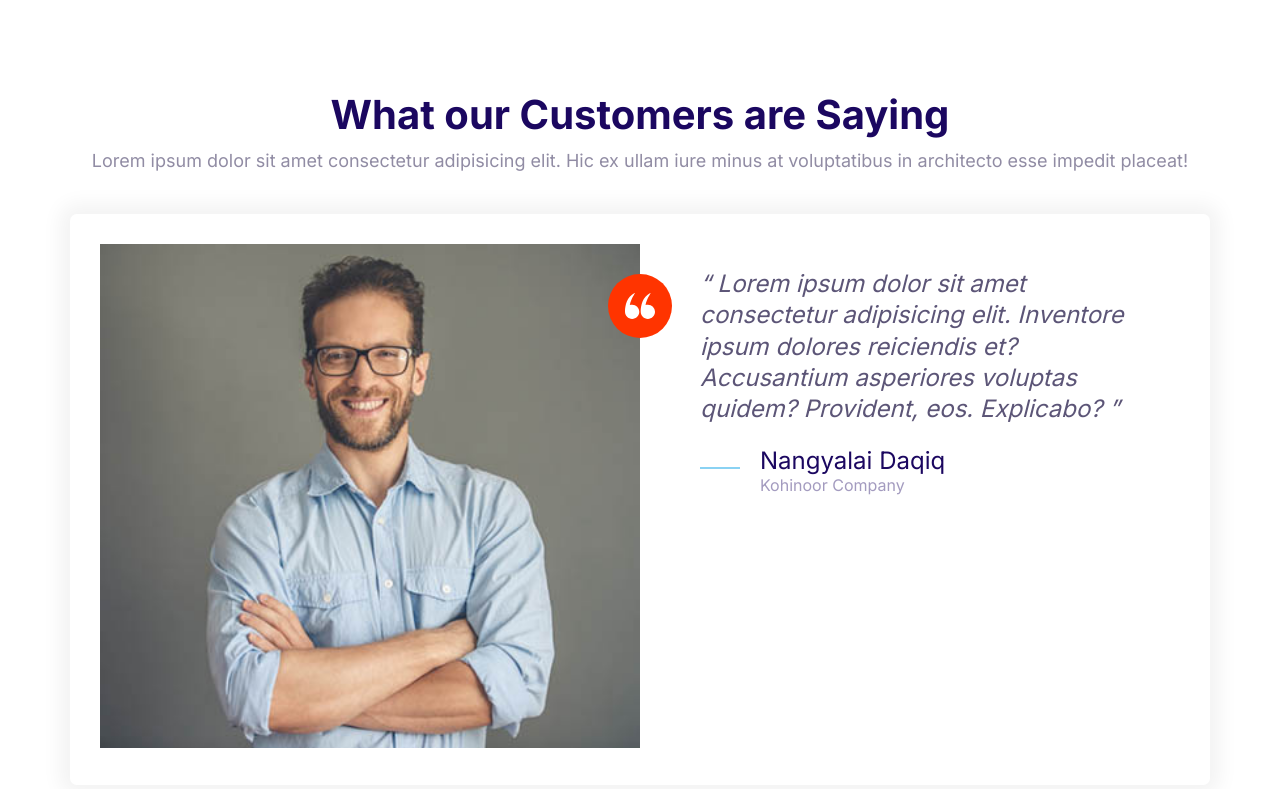
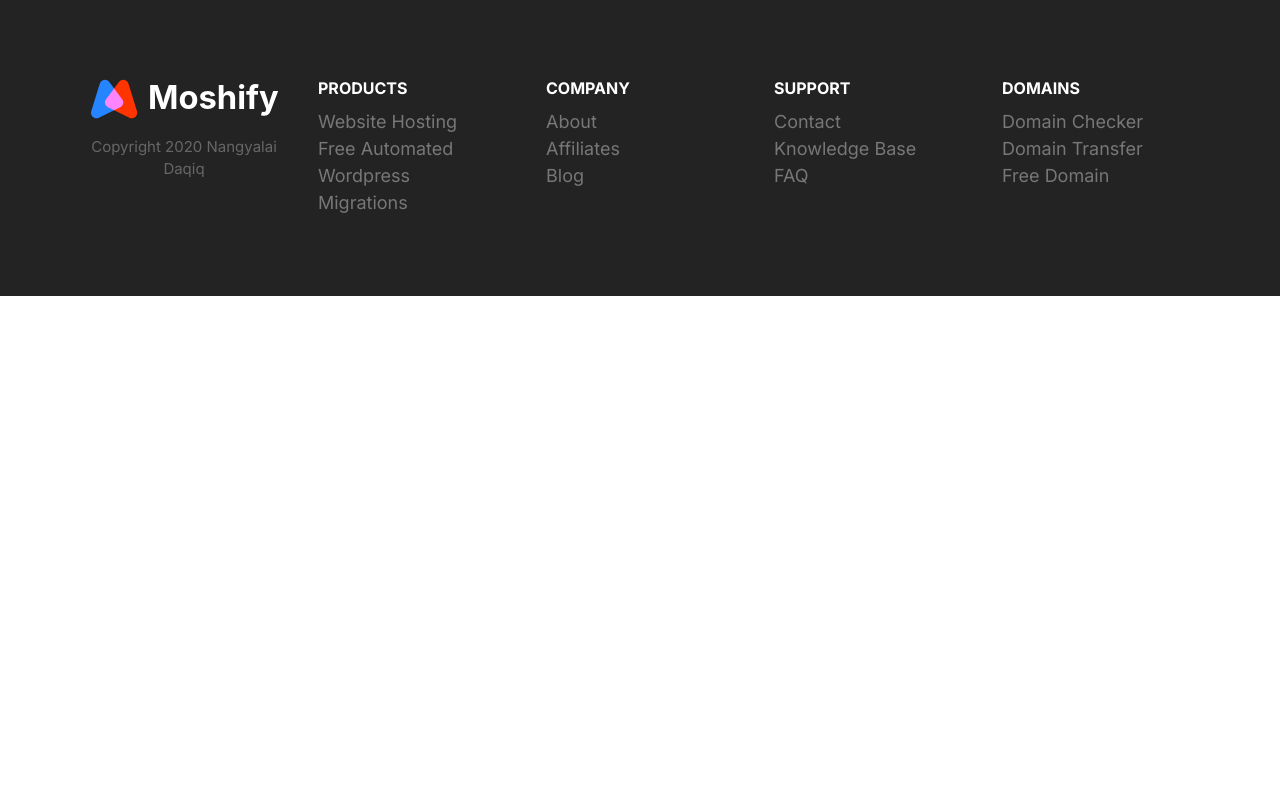
Before and after one commit to Nangyalaidaqiq/Kohinoor, a plain HTML site: page index.html in a window 1280 px wide. Drawn offline with Linux system fonts and the light colour scheme.

Commit message:
footer added

```diff
--- a/css/styles.css
+++ b/css/styles.css
@@ -811,3 +811,80 @@ a {
         max-width: 700px;
     }
 }
+
+/* Footer */
+.footer {
+    background: #232323;
+}
+
+.footer a {
+    color: #777;
+    transition: color .3s;
+}
+
+.footer a:hover {
+    color: #fff;
+}
+
+.footer__section {
+    padding: 2rem;
+    border-bottom: 1px solid #393939;
+}
+
+.footer__section .list {
+    margin: 0;
+}
+
+.footer__heading {
+    text-transform: uppercase;
+    font-weight: 600;
+}
+
+.footer__brand {
+    margin-top: 5rem;
+    text-align: center;
+}
+
+.footer__brand img {
+    /* TODO: Consider refactoring this and applying it to all images*/
+    width: 100%;
+    max-width: 230px;
+}
+
+.footer__copyright {
+    font-size: 2.1rem;
+    color: #fff;
+    opacity: .3;
+}
+
+@media screen and (min-width: 768px) {
+    .footer__sections {
+        grid-template-columns: repeat(auto-fit, minmax(10rem, 1fr));
+    }
+
+    .footer .collapsible__chevron {
+        display: none;
+    }
+
+    .footer .collapsible__content {
+        opacity: 1;
+        max-height: 100%;
+    }
+
+    .footer__brand {
+        order: -1;
+        margin-top: 1rem;
+    }
+
+    .footer__copyright {
+        font-size: 1.5rem;
+    }
+
+    .footer__section {
+        border: 0;
+    }
+
+    .footer__heading {
+        font-size: 1.6rem;
+    }
+}
--- a/index.html
+++ b/index.html
@@ -15,52 +15,74 @@
     <link rel="stylesheet" href="css/styles.css" />
   </head>
   <body>
-    <section class="block">
-      <header class="block__header">
-        <h2>What our Customers are Saying</h2>
-        <p>
-          Lorem ipsum dolor sit amet consectetur adipisicing elit. Hic ex ullam
-          iure minus at voluptatibus in architecto esse impedit placeat!
-        </p>
+    <footer class="block block--dark footer">
+      <div class="container grid footer__sections">
+        <section class="collapsible collapsible--expanded footer__section">
+          <header class="collapsible__header">
+            <h2 class="collapsible__heading footer__heading">Products</h2>
+            <svg class="icon icon--secondary collapsible__chevron">
+              <use xlink:href="images/sprite.svg#chevron"></use>
+            </svg>
           </header>
-      <div class="container">
-        <div class="card testimonial">
-          <div class="grid grid--1x2">
-            <div class="testimonial__image">
-              <img
-                src="images/testimonial.jpg"
-                alt="A happy, smiling customer"
-              />
-              <span class="icon-container icon-container--accent">
-                <svg class="icon icon--white icon--small">
-                  <use xlink:href="images/sprite.svg#quotes"></use>
+          <div class="collapsible__content">
+            <ul class="list">
+              <li><a href="#">Website Hosting</a></li>
+              <li><a href="#">Free Automated Wordpress</a></li>
+              <li><a href="#">Migrations</a></li>
+            </ul>
+          </div>
+        </section>
+        <section class="collapsible footer__section">
+          <header class="collapsible__header">
+            <h2 class="collapsible__heading footer__heading">COMPANY</h2>
+            <svg class="icon icon--secondary collapsible__chevron">
+              <use xlink:href="images/sprite.svg#chevron"></use>
             </svg>
-              </span>
+          </header>
+          <div class="collapsible__content">
+            <ul class="list">
+              <li><a href="#">About</a></li>
+              <li><a href="#">Affiliates</a></li>
+              <li><a href="#">Blog</a></li>
+            </ul>
           </div>
-            <blockquote class="quote">
-              <p class="quote__text">
-                Lorem ipsum dolor sit amet consectetur adipisicing elit.
-                Inventore ipsum dolores reiciendis et? Accusantium asperiores
-                voluptas quidem? Provident, eos. Explicabo?
-              </p>
-              <footer>
-                <div class="media">
-                  <div class="media__image">
-                    <svg class="icon icon--primary quote__line">
-                      <use xlink:href="images/sprite.svg#line"></use>
+        </section>
+        <section class="collapsible footer__section">
+          <header class="collapsible__header">
+            <h2 class="collapsible__heading footer__heading">SUPPORT</h2>
+            <svg class="icon icon--secondary collapsible__chevron">
+              <use xlink:href="images/sprite.svg#chevron"></use>
             </svg>
+          </header>
+          <div class="collapsible__content">
+            <ul class="list">
+              <li><a href="#">Contact</a></li>
+              <li><a href="#">Knowledge Base</a></li>
+              <li><a href="#">FAQ</a></li>
+            </ul>
           </div>
-                  <div class="media__body">
-                    <h3 class="media__title quote__author">Nangyalai Daqiq</h3>
-                    <p class="quote__company">Kohinoor Company</p>
+        </section>
+        <section class="collapsible footer__section">
+          <header class="collapsible__header">
+            <h2 class="collapsible__heading footer__heading">DOMAINS</h2>
+            <svg class="icon icon--secondary collapsible__chevron">
+              <use xlink:href="images/sprite.svg#chevron"></use>
+            </svg>
+          </header>
+          <div class="collapsible__content">
+            <ul class="list">
+              <li><a href="#">Domain Checker</a></li>
+              <li><a href="#">Domain Transfer</a></li>
+              <li><a href="#">Free Domain</a></li>
+            </ul>
           </div>
+        </section>
+        <section class="footer__brand">
+          <img src="images/logo.svg" alt="" />
+          <p class="footer__copyright">Copyright 2020 Nangyalai Daqiq</p>
+        </section>
       </div>
     </footer>
-            </blockquote>
-          </div>
-        </div>
-      </div>
-    </section>
     <script src="main.js"></script>
   </body>
 </html>
```
Also changed, not shown: components/collapsibles.html (+0 -1 lines), components/footer.html (added, +68 -0 lines), 1 other file. Lines whose indentation alone changed are shown as unchanged.
